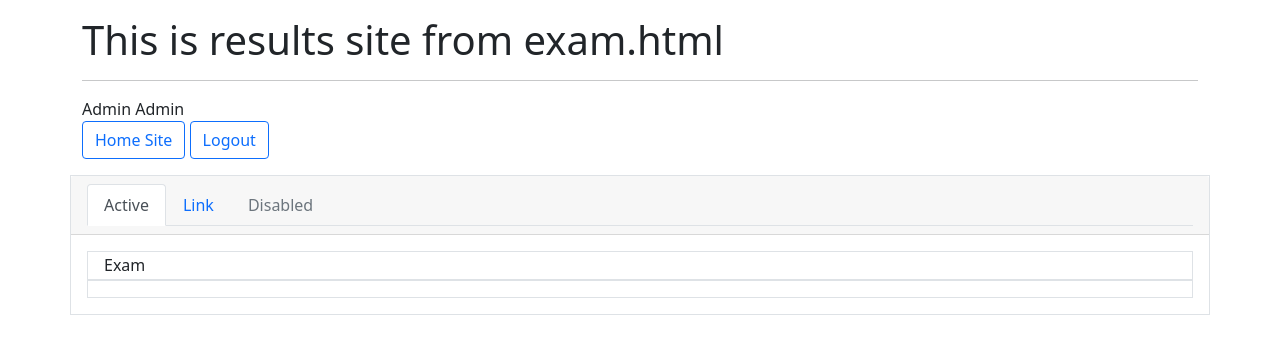
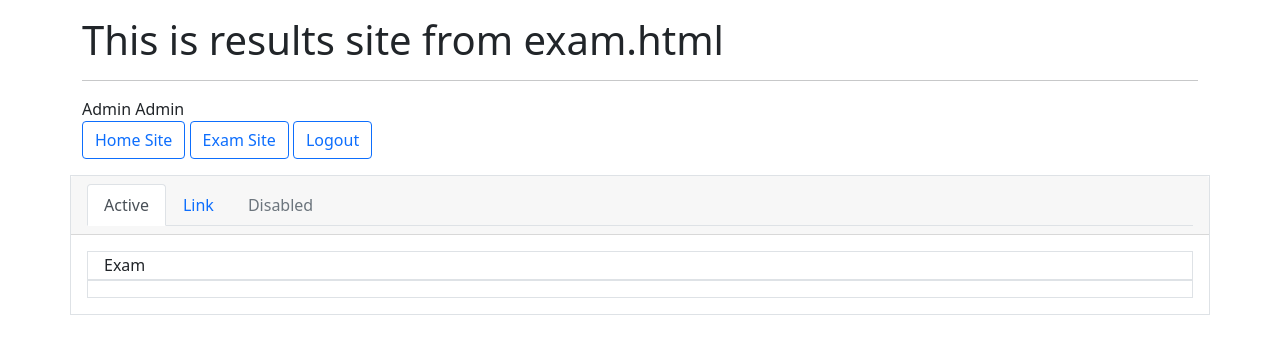
Before and after one commit to saikrishna7004/examsite, a Django app: page /exam/results/ in a window 1280 px wide. Shown: the top 354 px of the page. Run offline with Django 3.2, Linux system fonts and the light colour scheme; a user stored in the database is signed in; data that the repository does not hold is empty; some libraries are stand-ins or nearby versions.

Commit message:
Add files via upload

```diff
--- a/templates/results.html
+++ b/templates/results.html
@@ -135,6 +135,7 @@
         {{ request.user.first_name }} {{ request.user.last_name }}
         <br>
         <a class="btn btn-outline-primary" href="/" role="button">Home Site</a>
+        <a class="btn btn-outline-primary" href="/exam" role="button">Exam Site</a>
         <a class="btn btn-outline-primary" href="/logout" role="button">Logout</a>
     </div>
 
```
